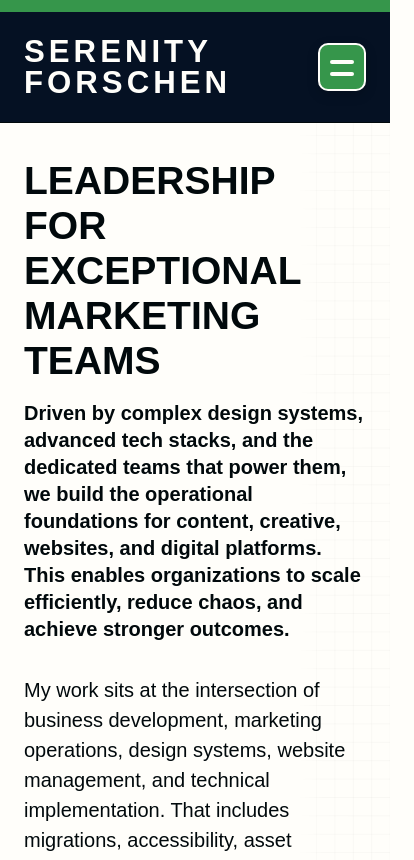
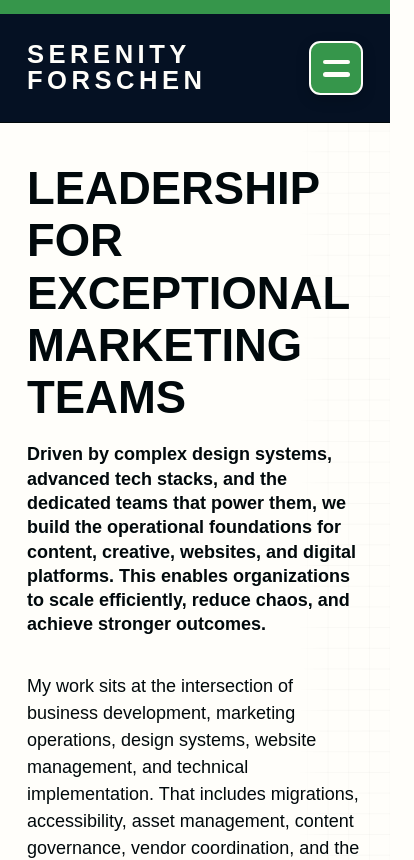
Before and after one commit to sforschen/asylum, a Next.js app: page / in a window 390 px wide. Shown: the top 860 px of the page, 414 px wide, since content can reach past the window. Built offline with nearby package versions, Linux system fonts and the light colour scheme.

Commit message:
Refine typography scale and mobile motion

```diff
--- a/app/globals.css
+++ b/app/globals.css
@@ -35,14 +35,23 @@
   --fixed-font-family: "lexend", sans-serif;
 
   /* type scale */
-  --text-size-xs: 0.64rem;
-  --text-size-sm: 0.8rem;
-  --text-size-md: 1rem;
-  --text-size-lg: 1.25rem;
-  --text-size-xl: 1.56rem;
-  --text-size-2xl: 1.95rem;
-  --text-size-3xl: 2.44rem;
-  --text-size-5xl: 3.81rem;
+  --text-size-small-print: 0.56rem;
+  --text-size-caption: 0.75rem;
+  --text-size-body: 1rem;
+  --text-size-h5: 1.33rem;
+  --text-size-h4: 1.78rem;
+  --text-size-h3: 2.37rem;
+  --text-size-h2: 3.16rem;
+  --text-size-h1: 4.21rem;
+
+  --text-size-xs: var(--text-size-small-print);
+  --text-size-sm: var(--text-size-caption);
+  --text-size-md: var(--text-size-body);
+  --text-size-lg: var(--text-size-h5);
+  --text-size-xl: var(--text-size-h4);
+  --text-size-2xl: var(--text-size-h3);
+  --text-size-3xl: var(--text-size-h2);
+  --text-size-5xl: var(--text-size-h1);
 
   /* body sizes */
   --body-font-size-l: var(--text-size-lg);
@@ -111,6 +120,10 @@
 }
 
 /* Base element styling */
+html {
+  font-size: 18px;
+}
+
 body {
   font-size: var(--body-font-size-m);
   margin: 0;
@@ -151,12 +164,12 @@ h2 {
   margin-bottom: var(--spc-m);
 }
 h3 {
-  font-size: var(--heading-font-size-s);
+  font-size: var(--heading-font-size-m);
   line-height: 1.2;
 }
-h4 { font-size: var(--heading-font-size-xs) }
-h5 { font-size: var(--heading-font-size-s) }
-h6 { font-size: var(--heading-font-size-xs) }
+h4 { font-size: var(--heading-font-size-s) }
+h5 { font-size: var(--heading-font-size-xs) }
+h6 { font-size: var(--body-font-size-m) }
 
 p, dl, ol, ul, pre, blockquote {
   margin-top: 0;
@@ -164,11 +177,11 @@ p, dl, ol, ul, pre, blockquote {
 }
 
 p {
-  font-size: var(--text-size-lg);
+  font-size: var(--body-font-size-m);
 }
 
 li {
-  font-size: var(--text-size-lg);
+  font-size: var(--body-font-size-m);
 }
 
 ul {
@@ -619,7 +632,6 @@ main .section a:hover {
 
 .page-title {
   margin: 0.75rem 0 var(--spc-m);
-  font-size: var(--text-size-5xl);
   font-weight: 700;
   line-height: 1.15;
 }
@@ -1112,7 +1124,6 @@ main .section.highlight-red.cta-section > .page-container.page-section-content::
 .experience-link-group h4 {
   margin-bottom: var(--spc-xs);
   color: var(--clr-blue);
-  font-size: var(--body-font-size-s);
   font-weight: 700;
   text-transform: uppercase;
   letter-spacing: 0.08em;
@@ -1598,7 +1609,7 @@ main .section.highlight-red.cta-section > .page-container.page-section-content::
 .home-intro-lead {
   margin-top: calc(var(--spc-s) * -1);
   margin-bottom: var(--spc-m);
-  font-size: var(--body-font-size-l);
+  font-size: var(--body-font-size-m);
   font-weight: 700;
   line-height: 1.35;
 }
@@ -2416,7 +2427,6 @@ main .section.highlight-blue .case-study-content li {
 
 .contact-method-card h2 {
   margin-bottom: var(--spc-xs);
-  font-size: var(--heading-font-size-xs);
 }
 
 .contact-method-card p {
@@ -2541,6 +2551,14 @@ main .section.highlight-blue .case-study-content li {
 
 /* Responsive adjustments */
 @media (width <= 49.5rem) {
+  :root {
+    --heading-font-size-xxl: calc(var(--text-size-5xl) * 0.6);
+    --heading-font-size-l: calc(var(--text-size-3xl) * 0.6);
+    --heading-font-size-m: calc(var(--text-size-2xl) * 0.6);
+    --heading-font-size-s: calc(var(--text-size-xl) * 0.6);
+    --heading-font-size-xs: calc(var(--text-size-lg) * 0.6);
+  }
+
   .hero-media img {
     display: none;
   }
@@ -2556,6 +2574,12 @@ main .section.highlight-blue .case-study-content li {
   .cards-card-image::before,
   .overlay-text {
     display: none;
+  }
+
+  .has-scroll-reveal .scroll-reveal {
+    opacity: 1;
+    transform: none;
+    transition: none;
   }
 
   .parallax-section {
@@ -2718,10 +2742,6 @@ main .section.highlight-blue .case-study-content li {
     margin-right: var(--spc-ms);
   }
 
-  .page-title {
-    font-size: clamp(var(--text-size-3xl), 9vw, var(--text-size-5xl));
-  }
-
   a.button:any-link,
   button:not(.site-nav-toggle) {
     white-space: normal;
```
